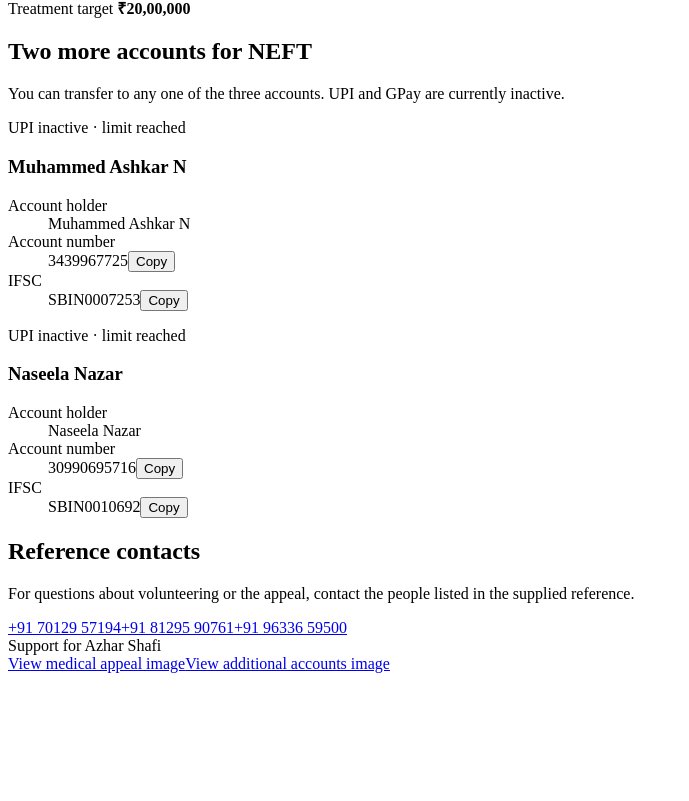
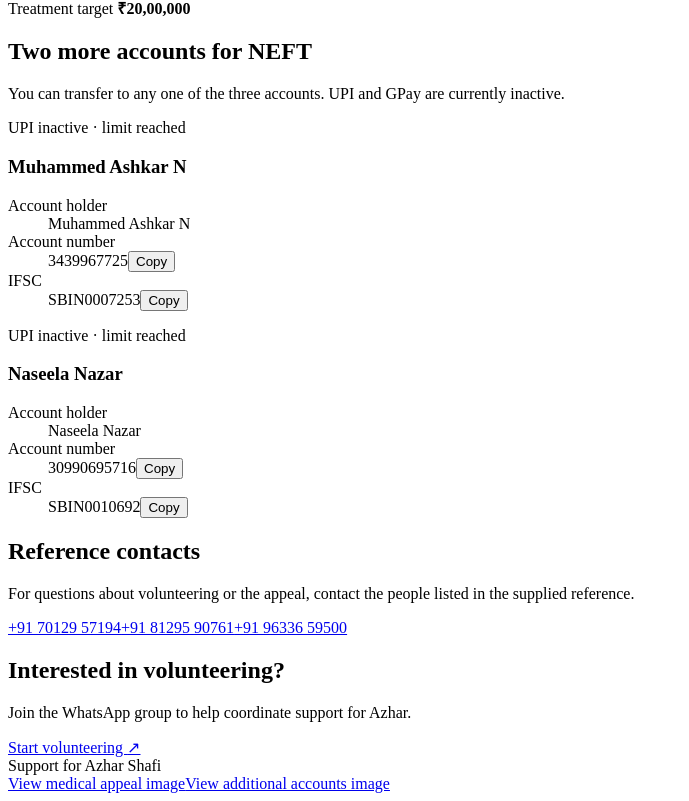
Before and after one commit to stormdotcom/supportazhar, a React (Vite) app: page / in a window 1280 px wide. Shown: the part 4154-4955 px from the top of the page, without its empty margins (0-689 px from the left). Before the commit the page ends 4835 px from the top, so only its background shows below. Built offline with nearby package versions, Linux system fonts and the light colour scheme; the HTML template or start-up script is replaced by a standard one.

Commit message:
Add WhatsApp volunteer group call to action

```diff
--- a/data.json
+++ b/data.json
@@ -27,6 +27,7 @@
   "volunteer": {
     "heading": "Take a step for Azhar",
     "intro": "As an interim option while UPI and GPay are unavailable, you can volunteer to collect cash contributions locally.",
+    "whatsappGroupUrl": "https://chat.whatsapp.com/D5yIPYsO5X1L5bRiAcJ9jE",
     "steps": [
       "Collect cash contributions.",
       "Deposit the collected cash into your own bank account.",
--- a/src/pages/HomePage.jsx
+++ b/src/pages/HomePage.jsx
@@ -120,6 +120,14 @@ export default function HomePage() {
           {appeal.contacts.reference.map((contact) => <a key={contact.tel} href={`tel:${contact.tel}`}>{contact.display}</a>)}
         </div>
       </section>
+
+      <section className="volunteer-join-section" aria-labelledby="volunteer-join-title">
+        <div>
+          <h2 id="volunteer-join-title">Interested in volunteering?</h2>
+          <p>Join the WhatsApp group to help coordinate support for Azhar.</p>
+        </div>
+        <a className="volunteer-join-link" href={appeal.volunteer.whatsappGroupUrl} target="_blank" rel="noopener noreferrer">Start volunteering <span aria-hidden="true">↗</span></a>
+      </section>
     </main>
   );
 }
--- a/src/styles.css
+++ b/src/styles.css
@@ -185,6 +185,11 @@ h1 { max-width: 720px; margin-bottom: 27px; font-size: clamp(47px, 5.8vw, 84px);
 .contact-links { display: grid; gap: 11px; min-width: 210px; }
 .contact-links a { color: #0d535c; font-size: 18px; font-weight: 700; text-decoration-thickness: 1px; text-underline-offset: 4px; }
 .contact-links a:hover { color: #087885; }
+.volunteer-join-section { margin: 24px clamp(15px, 5.3vw, 84px) 0; padding: clamp(29px, 4vw, 52px); display: flex; align-items: center; justify-content: space-between; gap: 28px; border-radius: 12px; background: #fff; }
+.volunteer-join-section h2 { margin-bottom: 8px; font-size: clamp(26px, 3vw, 38px); letter-spacing: -.052em; }
+.volunteer-join-section p { margin: 0; color: #527076; font-size: 15px; line-height: 1.6; }
+.volunteer-join-link { display: inline-flex; flex: 0 0 auto; align-items: center; justify-content: center; gap: 12px; min-height: 44px; padding: 12px 18px; border-radius: 7px; background: #0b626a; color: #fff; font-size: 14px; font-weight: 700; text-decoration: none; }
+.volunteer-join-link:hover { background: #084f56; }
 .site-footer { padding: 42px clamp(22px, 5.3vw, 84px); display: flex; justify-content: space-between; gap: 20px; color: #608085; font-size: 13px; }
 .site-footer span { font-weight: 700; }
 .site-footer div { display: flex; flex-wrap: wrap; gap: 10px 23px; }
@@ -246,6 +251,7 @@ h1 { max-width: 720px; margin-bottom: 27px; font-size: clamp(47px, 5.8vw, 84px);
   .incident-preview { margin-left: max(22px, env(safe-area-inset-left)); margin-right: max(22px, env(safe-area-inset-right)); padding: 42px 0; align-items: flex-start; flex-direction: column; }
   .more-accounts { padding-top: 72px; padding-bottom: 72px; padding-left: max(22px, env(safe-area-inset-left)); padding-right: max(22px, env(safe-area-inset-right)); }
   .contacts-section { margin-left: max(12px, env(safe-area-inset-left)); margin-right: max(12px, env(safe-area-inset-right)); padding: 28px 23px; display: grid; gap: 23px; }
+  .volunteer-join-section { margin-left: max(12px, env(safe-area-inset-left)); margin-right: max(12px, env(safe-area-inset-right)); padding: 28px 23px; flex-direction: column; align-items: flex-start; }
   .site-footer { flex-direction: column; padding-left: max(22px, env(safe-area-inset-left)); padding-right: max(22px, env(safe-area-inset-right)); padding-bottom: max(42px, env(safe-area-inset-bottom)); }
 }
 
```
